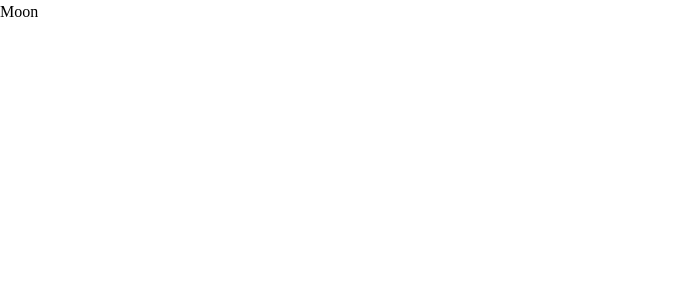
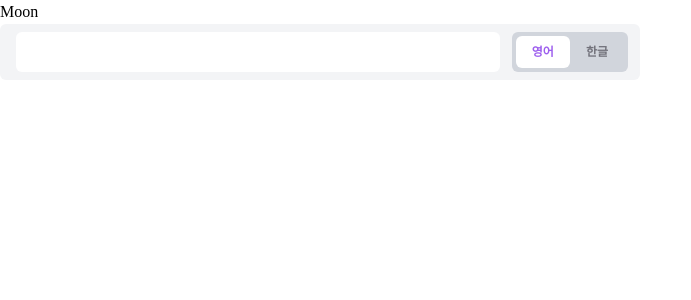
Before and after one commit to munjh61/SeeVocaLang, a React (Vite) app in the folder frontend/: page /moon in a window 1280 px wide. Shown: the top 300 px of the page, without its empty margins (0-691 px from the left). Built offline with nearby package versions, Linux system fonts and the light colour scheme; a web font is replaced by a local one.

Commit message:
검색창 만드는 중

```diff
--- a/frontend/src/components/layout/book/segmentController.tsx
+++ b/frontend/src/components/layout/book/segmentController.tsx
@@ -1,10 +1,63 @@
-import { Icon } from "../../atoms/icon";
-import search from "./../../../asset/search.svg?react";
+// components/ui/SegmentControl.tsx
+import { useState } from "react";
+import { Button } from "../../atoms/Button";
 
-export const segmentController = () => {
+type SegmentOption = {
+  label: string;
+  value: string;
+};
+
+type SegmentControlProps = {
+  options: SegmentOption[];
+  defaultValue?: string;
+  onChange?: (value: string) => void;
+};
+
+export const SegmentControl = ({
+  options,
+  defaultValue,
+  onChange,
+}: SegmentControlProps) => {
+  const [selected, setSelected] = useState(defaultValue || options[0].value);
+
+  const handleClick = (value: string) => {
+    setSelected(value);
+    onChange?.(value);
+  };
+
   return (
-    <div>
-      <Icon icon={search} />
+    <div className="inline-flex w-fit rounded-md p-1 bg-gray-300">
+      {options.map(opt => (
+        <Button
+          key={opt.value}
+          onClick={() => handleClick(opt.value)}
+          bgColor={selected === opt.value ? "white" : "noBg"}
+          textColor={selected === opt.value ? "purple" : "gray"}
+          size="md"
+          className="rounded-md px-4 py-2 hover:font-bold"
+        >
+          <p className="whitespace-nowrap">{opt.label}</p>
+        </Button>
+      ))}
     </div>
   );
 };
+
+// 이런 식으로 쓰면 됨
+// import { SegmentControl } from "../components/layout/book/segmentController";
+
+// function TestPageMoon() {
+//   return (
+//     <div>
+//       <SegmentControl
+//         options={[
+//           { label: "영어", value: "en" },
+//           { label: "한글", value: "ko" },
+//         ]}
+//         defaultValue="en"
+//         onChange={v => console.log("선택됨:", v)}
+//       />
+//     </div>
+//   );
+// }
+// export default TestPageMoon;
--- a/frontend/src/components/variants/ButtonVariants.ts
+++ b/frontend/src/components/variants/ButtonVariants.ts
@@ -34,6 +34,8 @@ export const buttonVariants = cva(
         white: `
           bg-white
         `,
+        gray: `bg-[#F3F4F6]`,
+        noBg: `bg-transparent`,
       },
       size: {
         sm: "px-2 py-1 text-xs",
@@ -44,6 +46,8 @@ export const buttonVariants = cva(
       textColor: {
         white: "text-white",
         black: "text-black",
+        purple: "text-[#9D5EEE]",
+        gray: "text-[#71717A]",
       },
     },
   }
--- a/frontend/src/components/variants/InputVariants.ts
+++ b/frontend/src/components/variants/InputVariants.ts
@@ -1,6 +1,8 @@
 import { cva } from "class-variance-authority";
 
-export const InputVariants = cva("w-full py-2 m-1 text-gray-500 bg-white", {
+export const InputVariants = cva(
+  "w-full py-2 m-1 bg-white focus:outline-none transition-all",
+  {
     variants: {
       scale: {
         sm: "text-sm rounded-sm px-6",
@@ -10,9 +12,12 @@ export const InputVariants = cva("w-full py-2 m-1 text-gray-500 bg-white", {
       },
       text: {
         black: "text-black",
+        gray: "text-gray-500",
       },
     },
     defaultVariants: {
       scale: "md",
+      text: "black",
     },
-});
+  }
+);
--- a/frontend/src/pages/TestPageMoon.tsx
+++ b/frontend/src/pages/TestPageMoon.tsx
@@ -1,4 +1,22 @@
+import { Input } from "../components/atoms/Input";
+import { SegmentControl } from "../components/layout/book/segmentController";
+
 function TestPageMoon() {
-  return <h1>Moon</h1>;
+  return (
+    <div>
+      <h1>Moon</h1>
+      <div className="w-[50%] flex items-center gap-2 px-3 py-1 bg-gray-100 rounded-md">
+        <Input scale={"md"} className="flex-grow: 1" />
+        <SegmentControl
+          options={[
+            { label: "영어", value: "en" },
+            { label: "한글", value: "ko" },
+          ]}
+          defaultValue="en"
+          onChange={v => console.log("선택됨:", v)}
+        />
+      </div>
+    </div>
+  );
 }
 export default TestPageMoon;
```
Also changed, not shown: frontend/src/components/layout/book/SearchBox.tsx (added). Lines whose indentation alone changed are shown as unchanged.
